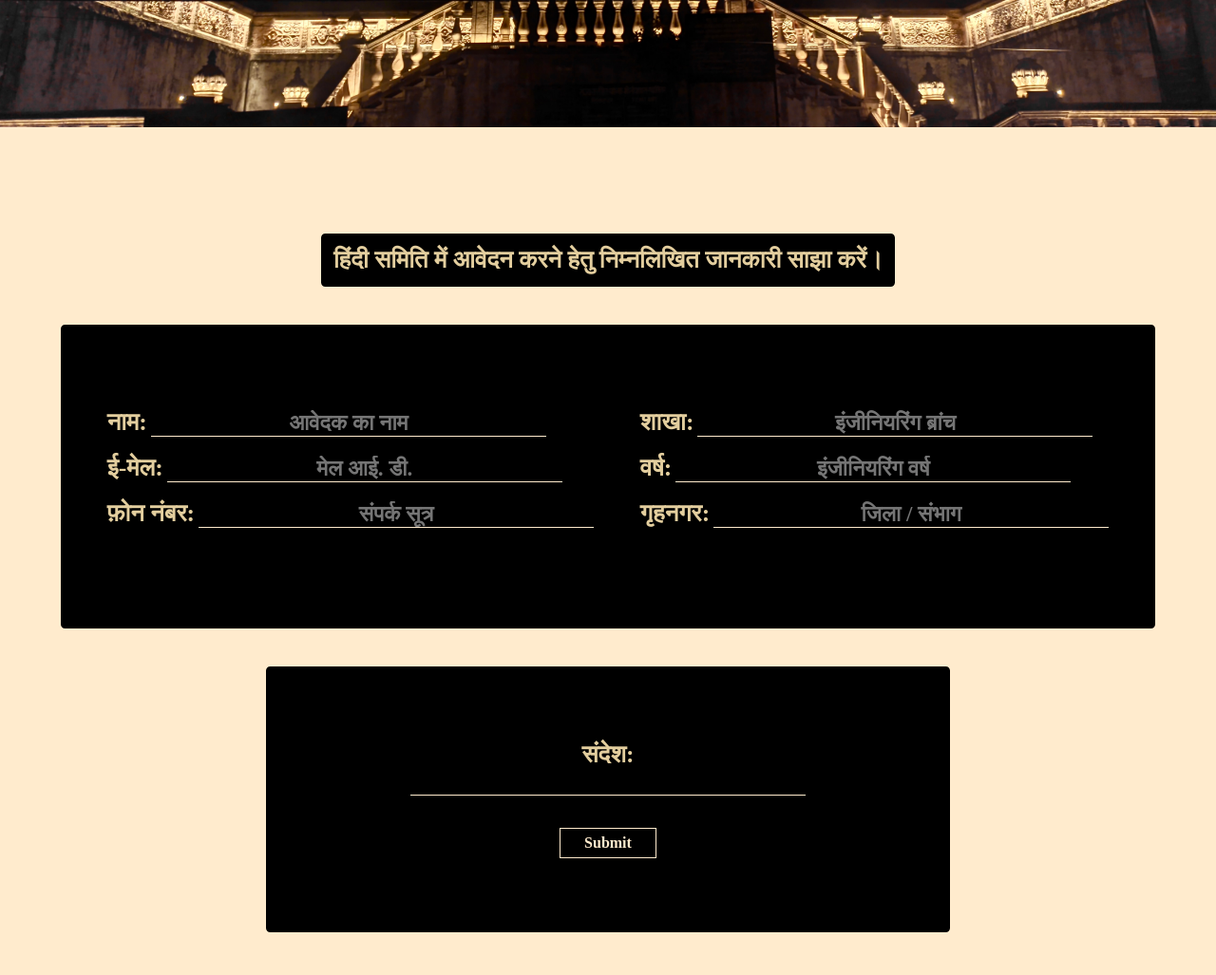
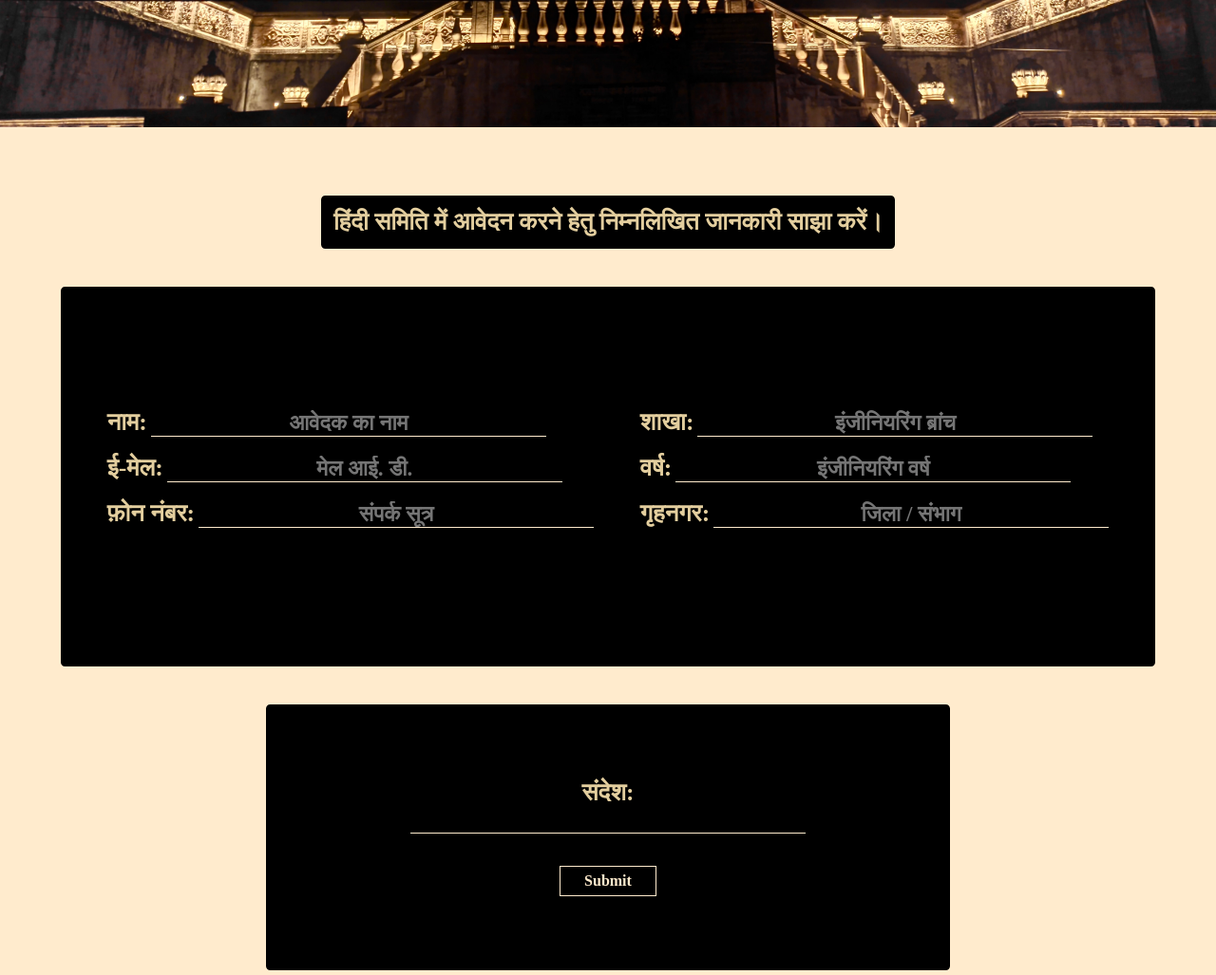
Before and after one commit to sanatthedev/aahvaan2024, a plain HTML site: page index.html in a window 1280 px wide. Shown: the part 666-1693 px from the top of the page at 95% size. Drawn offline with Linux system fonts and the light colour scheme; a web font is replaced by a local one.

Commit message:
Update style.css

```diff
--- a/style.css
+++ b/style.css
@@ -424,7 +424,7 @@ textarea{
     }
 }
 
-@media screen and (max-height: 500px) {
+@media screen and (max-height: 550px) {
 
     .header{
         height: 25vh;
@@ -464,14 +464,14 @@ textarea{
 
 }
 
-@media screen and (max-height: 850px) {
+@media screen and (max-height: 850px) and (min-width: 1000px) {
 
     .aahvaan{
         height: 120vh;
     }
 
     .form{
-        height: 40vh;
+        height: 50vh;
     }
 
 }
```
